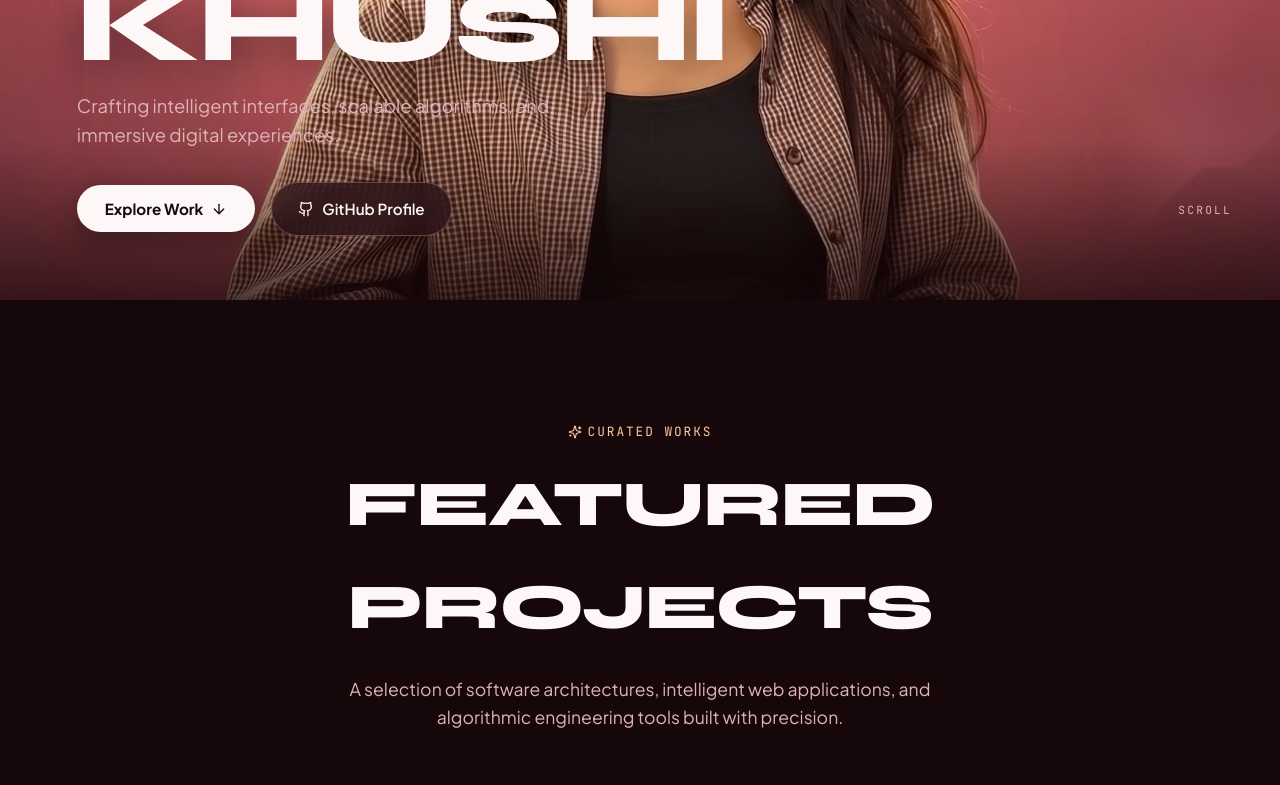
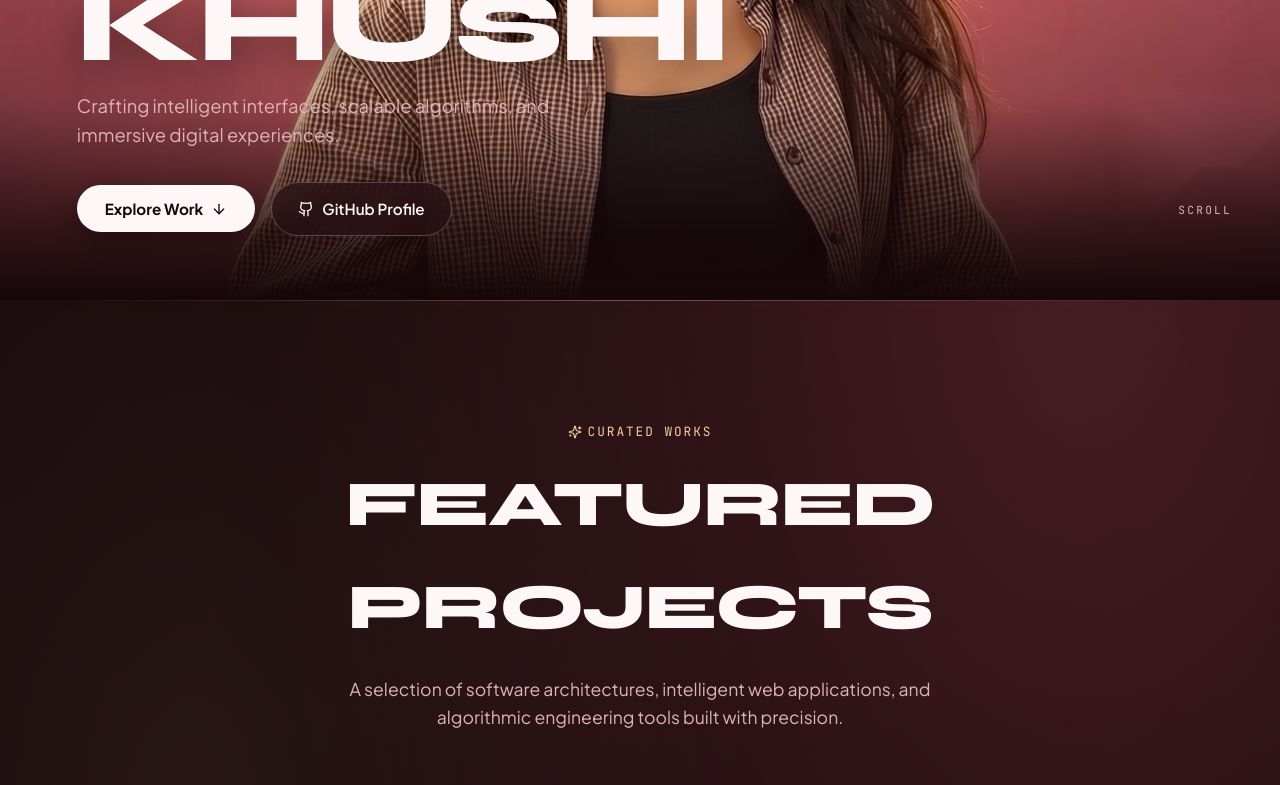
Before and after one commit to JISHU-GHOSH/khushi-portfolio, a React (Vite) app: page / in a window 1280 px wide. Shown: the part 500-1285 px from the top of the page. Built offline with nearby package versions, Linux system fonts and the light colour scheme; the HTML template or start-up script is replaced by a standard one.

Commit message:
feat(visuals): organic canvas-to-body blend with atmospheric radial mesh and champagne hairline

```diff
--- a/src/HeroSection.css
+++ b/src/HeroSection.css
@@ -16,7 +16,14 @@
 .hero-overlay {
   position: absolute;
   inset: 0;
-  background: linear-gradient(to top, rgba(22, 7, 10, 0.75) 0%, rgba(22, 7, 10, 0.15) 20%, transparent 40%);
+  background: linear-gradient(
+    to bottom,
+    transparent 0%,
+    transparent 55%,
+    rgba(22, 7, 10, 0.20) 75%,
+    rgba(22, 7, 10, 0.75) 90%,
+    var(--bg-deep) 100%
+  );
   pointer-events: none;
   z-index: 2;
 }
@@ -235,3 +242,15 @@
   .hero-title { font-size: 4rem; }
   .scroll-indicator { display: none; }
 }
+
+/* Atmospheric organic transition from canvas into deep velvet wine */
+.portfolio-content {
+  position: relative;
+  z-index: 10;
+  background:
+    radial-gradient(ellipse 100% 60% at 85% 0%, rgba(156, 71, 79, 0.35) 0%, transparent 65%),
+    radial-gradient(ellipse 80% 50% at 15% 15%, rgba(248, 200, 160, 0.08) 0%, transparent 55%),
+    radial-gradient(ellipse 90% 50% at 85% 45%, rgba(156, 71, 79, 0.22) 0%, transparent 60%),
+    radial-gradient(ellipse 80% 40% at 10% 75%, rgba(248, 200, 160, 0.07) 0%, transparent 50%),
+    var(--bg-deep);
+}
--- a/src/ProjectsSection.css
+++ b/src/ProjectsSection.css
@@ -1,9 +1,21 @@
 /* src/ProjectsSection.css */
 .projects-section {
   position: relative;
-  background: var(--bg-deep);
+  background: transparent;
   padding: 120px 48px;
   z-index: 5;
+}
+
+.projects-section::before {
+  content: "";
+  position: absolute;
+  top: 0;
+  left: 50%;
+  transform: translateX(-50%);
+  width: min(1200px, 90%);
+  height: 1px;
+  background: linear-gradient(90deg, transparent 0%, rgba(248, 200, 160, 0.35) 50%, transparent 100%);
+  box-shadow: 0 0 20px rgba(248, 200, 160, 0.15);
 }
 
 .section-container {
```
